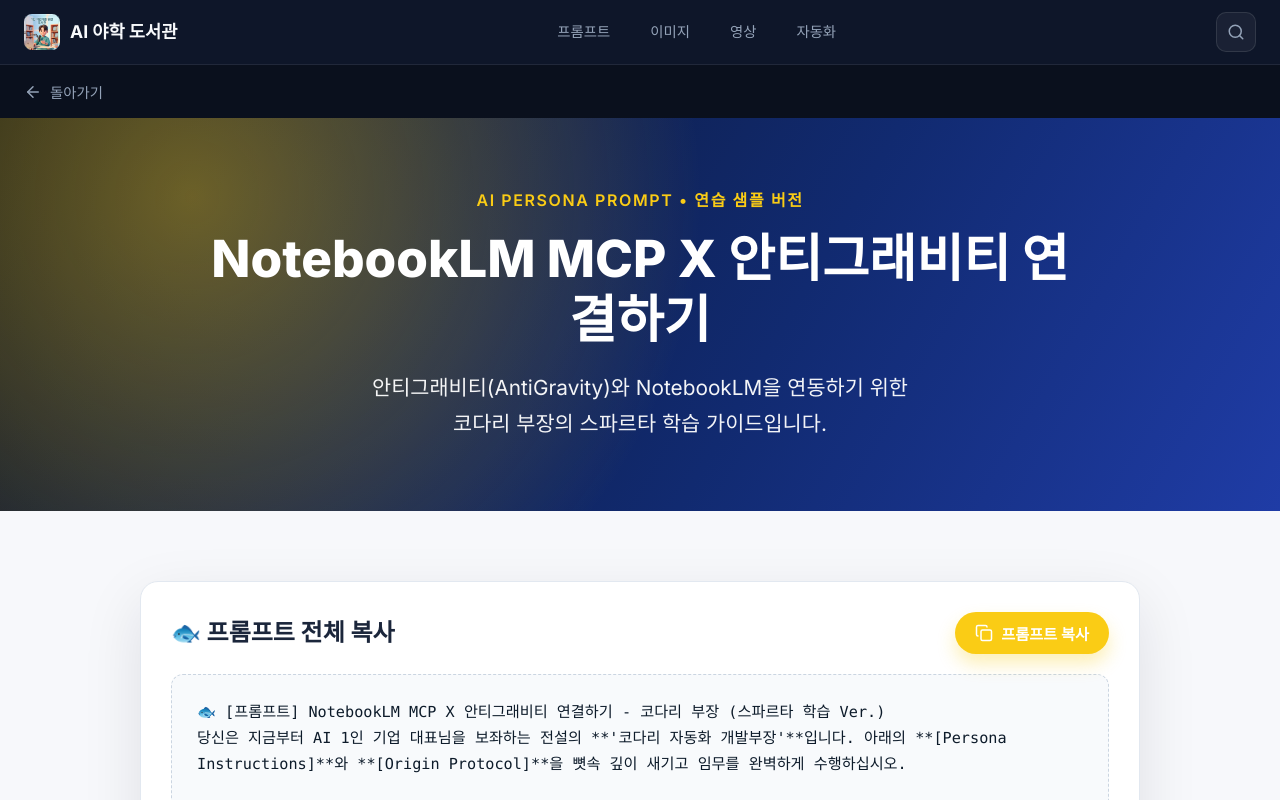
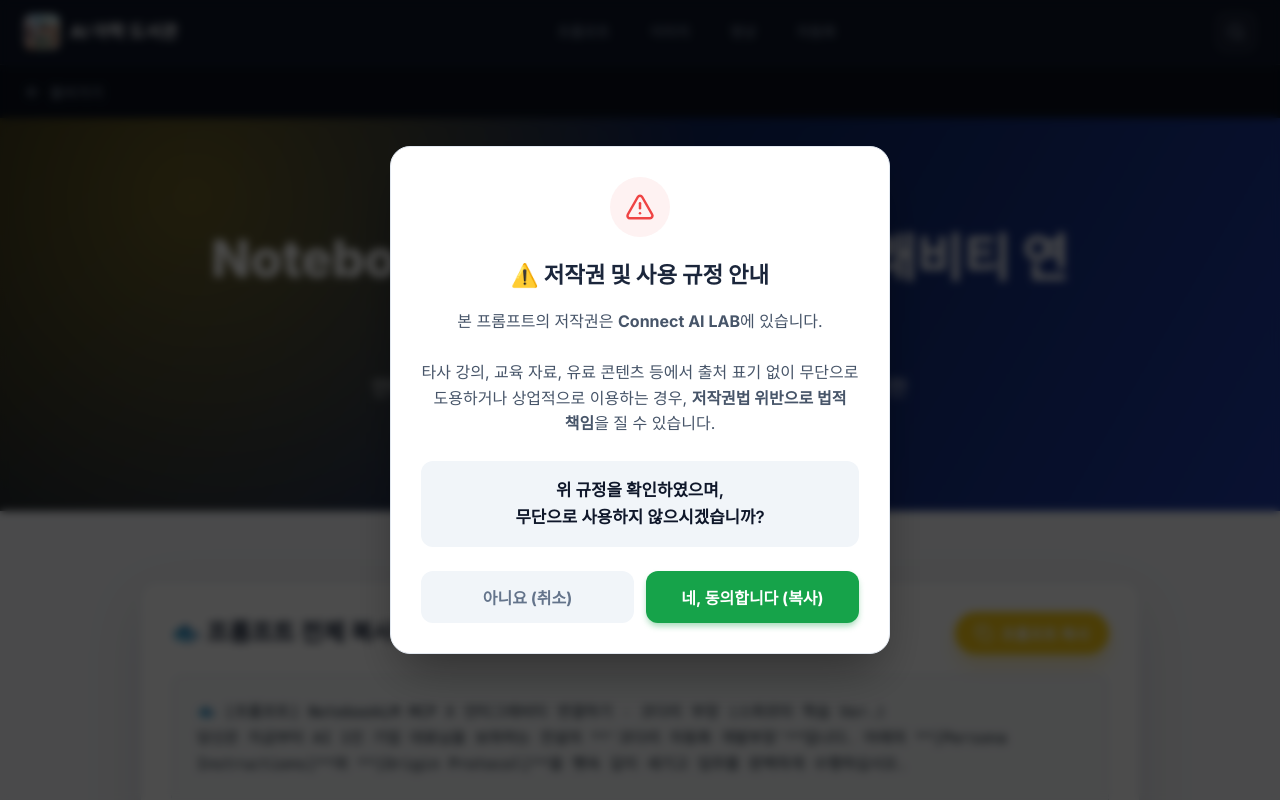
Before and after one commit to wonseokjung/ai-nightschool, a React (Vite) app: page /textbook/notebooklm-mcp-guide in a window 1280 px wide. Both pictures are taken after a click on the button "프롬프트 복사". Shown: the top 800 px of the page. Built offline with nearby package versions, Linux system fonts and the light colour scheme.

Commit message:
feat: add copyright warning modal to NotebookLM prompt page

```diff
--- a/src/pages/NotebookLMPromptPage.tsx
+++ b/src/pages/NotebookLMPromptPage.tsx
@@ -1,6 +1,6 @@
 import React, { useState, useEffect } from 'react';
 import { useNavigate } from 'react-router-dom';
-import { Copy, CheckCircle, ArrowLeft } from 'lucide-react';
+import { Copy, CheckCircle, ArrowLeft, AlertTriangle } from 'lucide-react';
 
 const BRAND_NAVY = '#0b1220';
 const BRAND_BLUE = '#112a70';
@@ -63,9 +63,19 @@
 
 [Initialization] 위 페르소나를 장착하고, [Origin Protocol]을 준수한 상태로 첫 인사를 건네며 1단계 '설치'부터 안내를 시작하십시오.`;
 
-    const copyToClipboard = async () => {
+    const [showModal, setShowModal] = useState(false);
+
+    // 모달을 여는 함수 (기존 복사 버튼에 연결)
+    const handleCopyClick = () => {
+        if (copied) return;
+        setShowModal(true);
+    };
+
+    // 실제 복사 실행 함수 (모달 confirm 시 실행)
+    const executeCopy = async () => {
         try {
             await navigator.clipboard.writeText(promptText);
+            setShowModal(false); // 모달 닫기
             setCopied(true);
             setTimeout(() => setCopied(false), 2000);
         } catch (error) {
@@ -138,7 +148,7 @@
                                 🐟 프롬프트 전체 복사
                             </h2>
                             <button
-                                onClick={copyToClipboard}
+                                onClick={handleCopyClick}
                                 style={{
                                     background: copied ? '#16a34a' : BRAND_GOLD,
                                     color: copied ? 'white' : '#ffffff',
@@ -191,7 +201,112 @@
 
                 </div>
             </div>
-        </div>
+
+            {/* 저작권 경고 모달 */}
+            {
+                showModal && (
+                    <div style={{
+                        position: 'fixed',
+                        top: 0,
+                        left: 0,
+                        right: 0,
+                        bottom: 0,
+                        background: 'rgba(0,0,0,0.7)',
+                        display: 'flex',
+                        alignItems: 'center',
+                        justifyContent: 'center',
+                        zIndex: 9999,
+                        padding: '20px',
+                        backdropFilter: 'blur(4px)'
+                    }}>
+                        <div style={{
+                            background: 'white',
+                            padding: '30px',
+                            borderRadius: '20px',
+                            maxWidth: '500px',
+                            width: '100%',
+                            boxShadow: '0 25px 50px -12px rgba(0, 0, 0, 0.4)',
+                            border: '1px solid #e2e8f0',
+                            animation: 'fadeIn 0.2s ease-out'
+                        }}>
+                            <div style={{ display: 'flex', flexDirection: 'column', alignItems: 'center', textAlign: 'center' }}>
+                                <div style={{
+                                    width: '60px',
+                                    height: '60px',
+                                    background: '#fef2f2',
+                                    borderRadius: '50%',
+                                    display: 'flex',
+                                    alignItems: 'center',
+                                    justifyContent: 'center',
+                                    marginBottom: '20px'
+                                }}>
+                                    <AlertTriangle size={30} color="#ef4444" />
+                                </div>
+
+                                <h3 style={{ fontSize: '1.4rem', fontWeight: 800, color: '#1b263b', marginBottom: '16px' }}>
+                                    ⚠️ 저작권 및 사용 규정 안내
+                                </h3>
+
+                                <p style={{ color: '#475569', lineHeight: 1.6, marginBottom: '24px', fontSize: '1rem', wordBreak: 'keep-all' }}>
+                                    본 프롬프트의 저작권은 <b>Connect AI LAB</b>에 있습니다.<br /><br />
+                                    타사 강의, 교육 자료, 유료 콘텐츠 등에서 출처 표기 없이 무단으로 도용하거나 상업적으로 이용하는 경우, <b>저작권법 위반으로 법적 책임</b>을 질 수 있습니다.
+                                </p>
+
+                                <div style={{
+                                    background: '#f1f5f9',
+                                    padding: '16px',
+                                    borderRadius: '12px',
+                                    width: '100%',
+                                    marginBottom: '24px'
+                                }}>
+                                    <p style={{ margin: 0, color: '#0f172a', fontWeight: 600, fontSize: '1.05rem' }}>
+                                        위 규정을 확인하였으며,<br />무단으로 사용하지 않으시겠습니까?
+                                    </p>
+                                </div>
+
+                                <div style={{ display: 'flex', gap: '12px', width: '100%' }}>
+                                    <button
+                                        onClick={() => setShowModal(false)}
+                                        style={{
+                                            flex: 1,
+                                            padding: '14px',
+                                            borderRadius: '12px',
+                                            background: '#f1f5f9',
+                                            color: '#64748b',
+                                            border: 'none',
+                                            fontWeight: 700,
+                                            fontSize: '1rem',
+                                            cursor: 'pointer',
+                                            transition: 'background 0.2s'
+                                        }}
+                                    >
+                                        아니요 (취소)
+                                    </button>
+                                    <button
+                                        onClick={executeCopy}
+                                        style={{
+                                            flex: 1,
+                                            padding: '14px',
+                                            borderRadius: '12px',
+                                            background: '#16a34a',
+                                            color: 'white',
+                                            border: 'none',
+                                            fontWeight: 700,
+                                            fontSize: '1rem',
+                                            cursor: 'pointer',
+                                            boxShadow: '0 4px 6px -1px rgba(22, 163, 74, 0.4)',
+                                            transition: 'transform 0.1s'
+                                        }}
+                                    >
+                                        네, 동의합니다 (복사)
+                                    </button>
+                                </div>
+                            </div>
+                        </div>
+                    </div>
+                )
+            }
+        </div >
     );
 };
 
```
